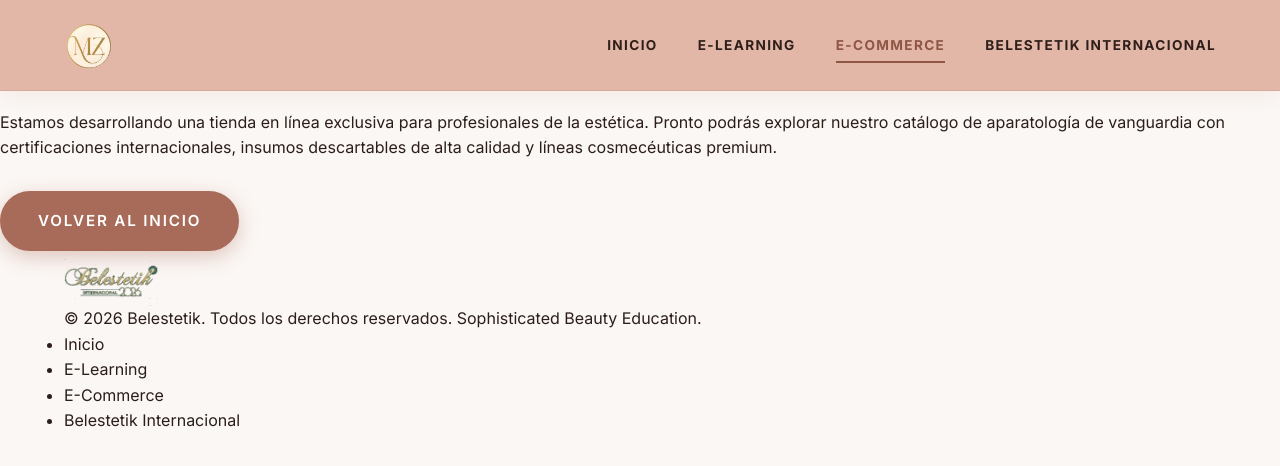
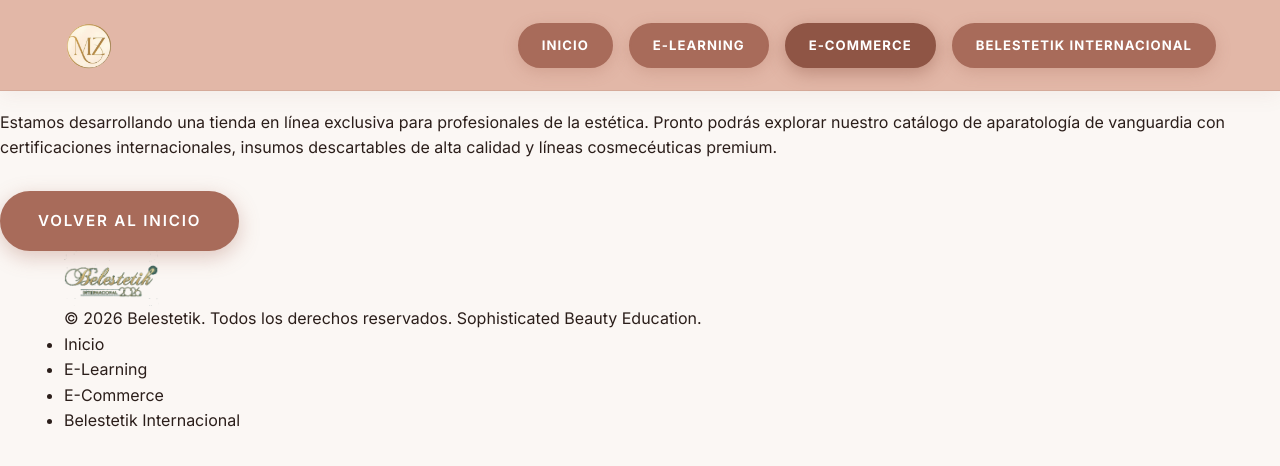
Before and after one commit to nicoxcdm/Pagina-MZ, a website: page tienda.html in a window 1280 px wide. Drawn offline with nearby package versions, Linux system fonts and the light colour scheme.

Commit message:
feat: convertir enlaces de navegacion superior a botones solidos y renombrar E-Commerce a Productos

```diff
--- a/css/style.css
+++ b/css/style.css
@@ -1370,24 +1370,78 @@ body.belestetik-theme #main-header .nav-item.active a {
     box-shadow: 0 10px 25px rgba(143, 85, 69, 0.45) !important;
 }
 
-/* Enlaces del menú superior en el header: Contraste reforzado */
+/* Enlaces del menú superior en el header: Transformados en botones estilo terracota como solicitó el usuario */
+.nav-menu {
+    display: flex;
+    list-style: none;
+    align-items: center;
+    gap: 16px;
+}
+
 header .nav-item a,
 #main-header .nav-item a {
-    color: #2E1F1A !important;
+    display: inline-flex !important;
+    align-items: center !important;
+    justify-content: center !important;
+    background: #A86B5A !important;
+    color: #FFFFFF !important;
+    border: 2px solid #A86B5A !important;
+    border-radius: 50px !important;
+    padding: 10px 22px !important;
+    font-size: 0.82rem !important;
     font-weight: 700 !important;
-    letter-spacing: 0.1em !important;
-    transition: color 0.2s ease !important;
+    letter-spacing: 0.08em !important;
+    text-transform: uppercase !important;
+    box-shadow: 0 4px 15px rgba(168, 107, 90, 0.28) !important;
+    transition: all 0.3s ease !important;
+    white-space: nowrap !important;
+    text-decoration: none !important;
 }
 
 header .nav-item a:hover,
-#main-header .nav-item a:hover,
+#main-header .nav-item a:hover {
+    background: #8F5545 !important;
+    border-color: #8F5545 !important;
+    color: #FFFFFF !important;
+    transform: translateY(-2px) !important;
+    box-shadow: 0 6px 20px rgba(143, 85, 69, 0.4) !important;
+}
+
 header .nav-item.active a,
 #main-header .nav-item.active a {
-    color: #8F5545 !important;
+    background: #8F5545 !important;
+    border-color: #8F5545 !important;
+    color: #FFFFFF !important;
+    box-shadow: 0 5px 18px rgba(143, 85, 69, 0.45) !important;
 }
 
 header .nav-item a::after,
 #main-header .nav-item a::after {
-    background: #8F5545 !important;
-    height: 2px !important;
+    display: none !important;
 }
+
+@media (max-width: 992px) {
+    .nav-menu {
+        gap: 10px;
+    }
+    header .nav-item a,
+    #main-header .nav-item a {
+        padding: 8px 16px !important;
+        font-size: 0.75rem !important;
+    }
+}
+
+@media (max-width: 768px) {
+    .nav-menu {
+        background-color: #E2B7A7;
+        padding: 40px 20px;
+        gap: 20px;
+    }
+    header .nav-item a,
+    #main-header .nav-item a {
+        width: 220px !important;
+        text-align: center !important;
+        padding: 12px 24px !important;
+        font-size: 0.9rem !important;
+    }
+}
```
Also changed, not shown: index.html (+2 -2 lines).
